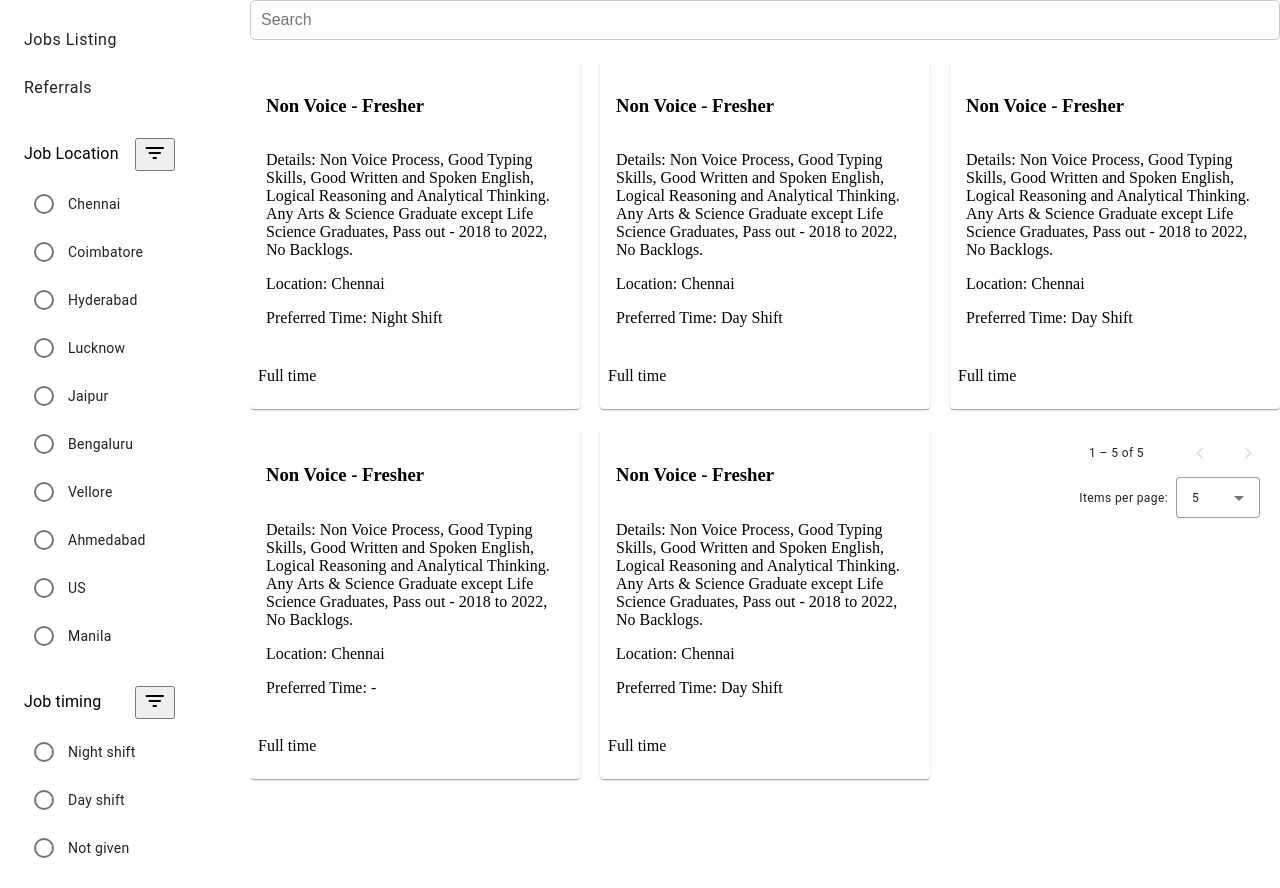
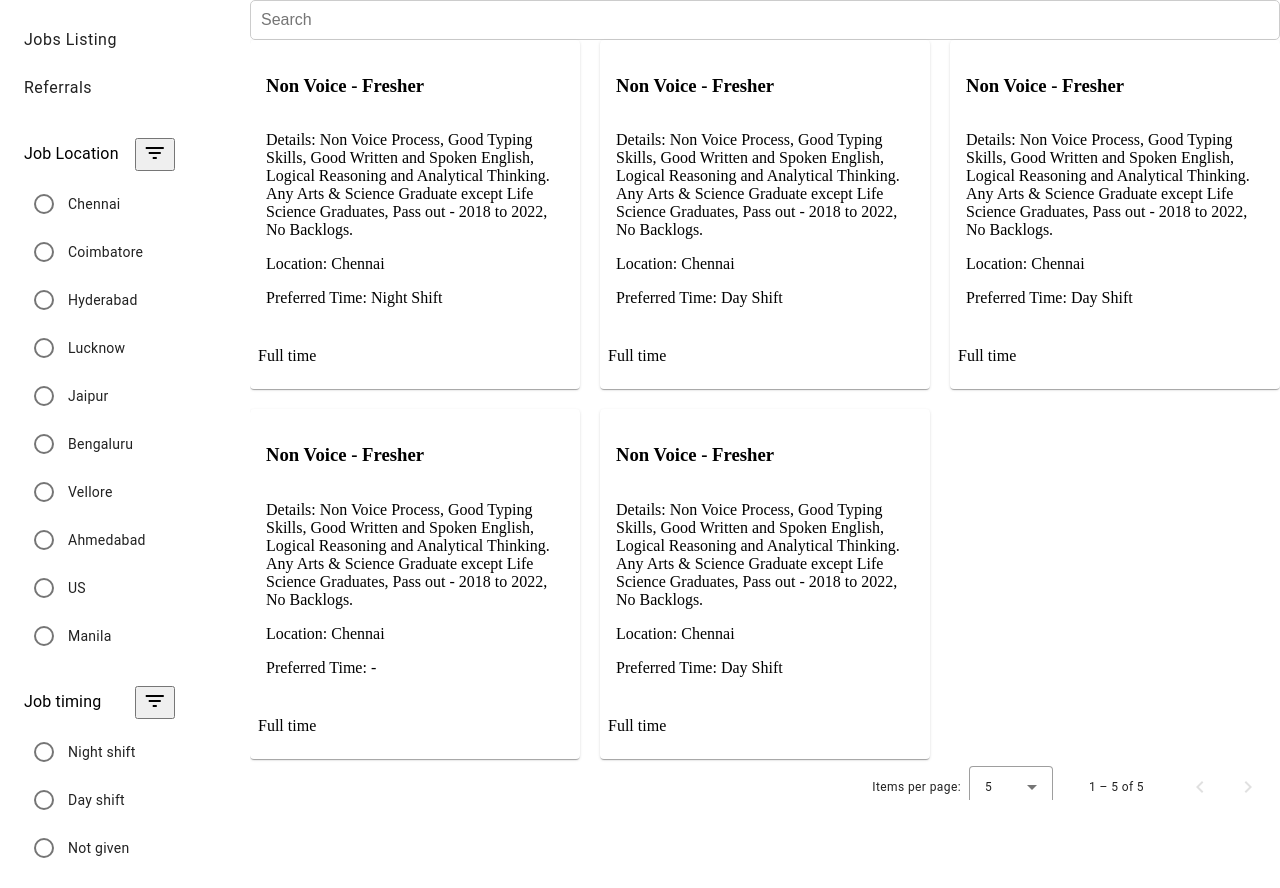
Before and after one commit to mithun30052001/angular-filters, an Angular app: page /jobs in a window 1280 px wide. Built offline with nearby package versions, Linux system fonts and the light colour scheme.

Commit message:
job listing is rendered inside filter-consumer-container

```diff
--- a/src/app/jobs-listing/jobs-listing.component.html
+++ b/src/app/jobs-listing/jobs-listing.component.html
@@ -1,10 +1,7 @@
-<div class="search-box">
-  <search-box />
-</div>
-
+<filter-consumer-container [filteredListings]="jobs" (filteredListingsChange)="updateJobs($event)">
 <div class="job-listings">
-  <ng-container *ngIf="filteredJobListings.length > 0; else noJobs">
-    <mat-card *ngFor="let job of filteredJobListings">
+  <ng-container *ngIf="filteredJobs.length > 0; else noJobs">
+    <mat-card *ngFor="let job of filteredJobs">
       <mat-card-header>
         <div class="card-header">
           <h3>{{ job.title }}</h3>
@@ -32,8 +29,5 @@
       </mat-card-content>
     </mat-card>
   </ng-template>
-  <pagination
-    [totalItems]="filteredJobListings.length"
-    [itemsPerPage]="itemsPerPage"
-  ></pagination>
 </div>
+</filter-consumer-container>
--- a/src/app/jobs-listing/jobs-listing.component.ts
+++ b/src/app/jobs-listing/jobs-listing.component.ts
@@ -1,43 +1,30 @@
-import { Component, OnInit, ViewChild, AfterViewInit, OnDestroy } from '@angular/core';
-import { ActivatedRoute, Router } from '@angular/router';
-import { MatPaginator, PageEvent } from '@angular/material/paginator';
+import { Component, OnInit } from '@angular/core';
 import { JobsService } from '../services/job.services';
 import { GenericSelectionComponent } from '../models/generic-selection';
-import { Subscription } from 'rxjs';
 
 @Component({
   selector: 'app-jobs-listing',
   templateUrl: './jobs-listing.component.html',
   styleUrls: ['./jobs-listing.component.scss'],
 })
-export class JobsListingComponent implements OnInit, OnDestroy {
-  filteredJobListings: any[] = [];
-  pageSizeOptions: number[] = [5, 10, 25, 100];
-  itemsPerPage: number = 5;
-  private queryParamsSubscription!: Subscription;
+export class JobsListingComponent implements OnInit{
+  params: any;
+  jobs: any[] = [];
+  filteredJobs: any[] = [];
 
   constructor(
-    private route: ActivatedRoute,
-    private router: Router,
     private jobsService: JobsService,
     private genericSelection: GenericSelectionComponent
   ) {}
 
-  ngOnInit(): void {
-    this.queryParamsSubscription =
-      this.genericSelection.allQueryParams$.subscribe((params) => {
-        console.log('Inside job listing', params);
-        this.filteredJobListings = this.jobsService.getJobListings(params);
-        if ('itemsPerPage' in params) {
-          this.itemsPerPage = parseInt(params['itemsPerPage']as string);
-        }
-        this.filteredJobListings = this.filteredJobListings.slice(0,this.itemsPerPage);
-      });
+  ngOnInit() {
+    this.genericSelection.allQueryParams$.subscribe((params) => {
+      this.params = params;
+      this.jobs = this.jobsService.getJobListings(params);
+    });
   }
 
-  ngOnDestroy(): void {
-    if (this.queryParamsSubscription) {
-      this.queryParamsSubscription.unsubscribe();
-    }
+  updateJobs(newListings: any[]): void {
+    this.filteredJobs= newListings;
   }
 }
```
